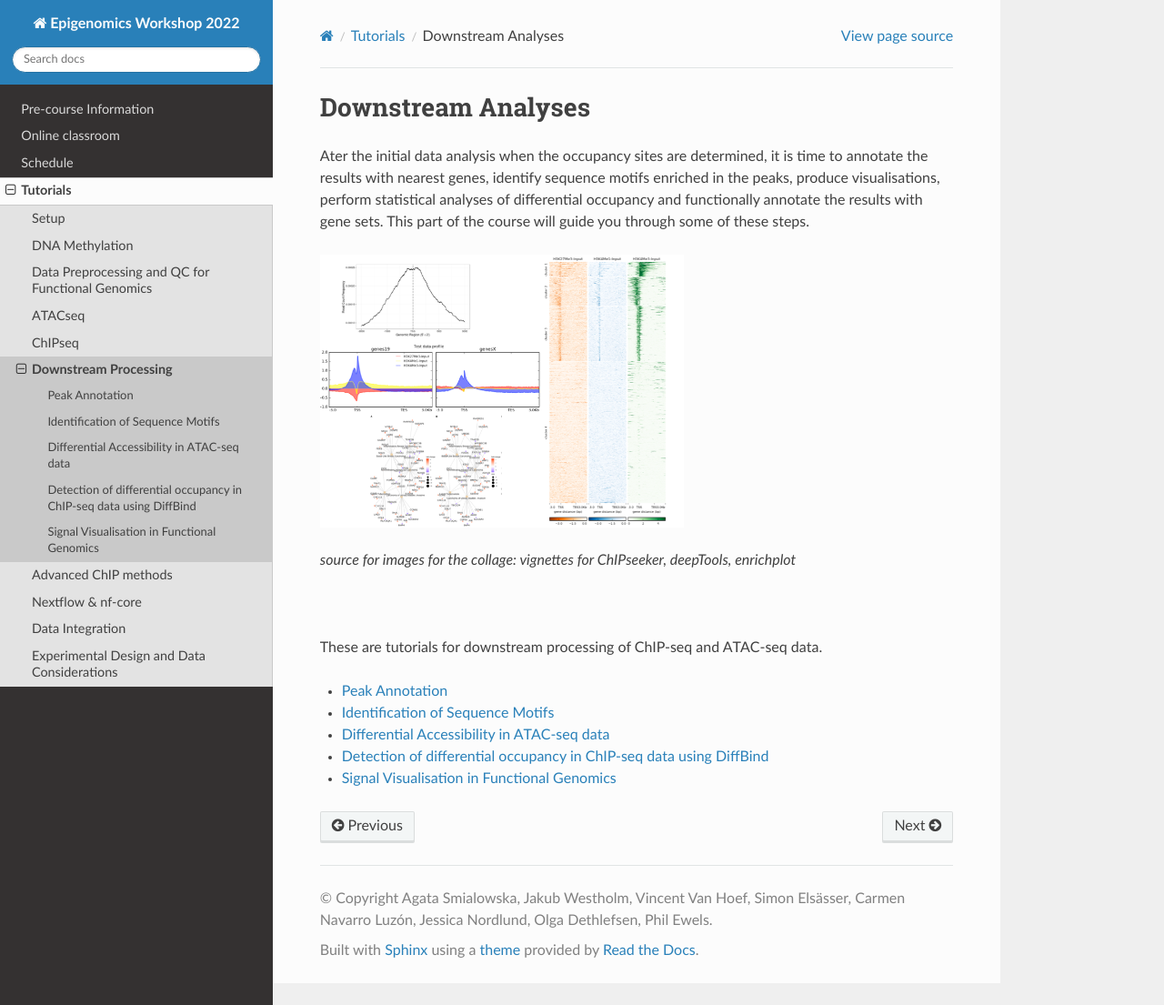
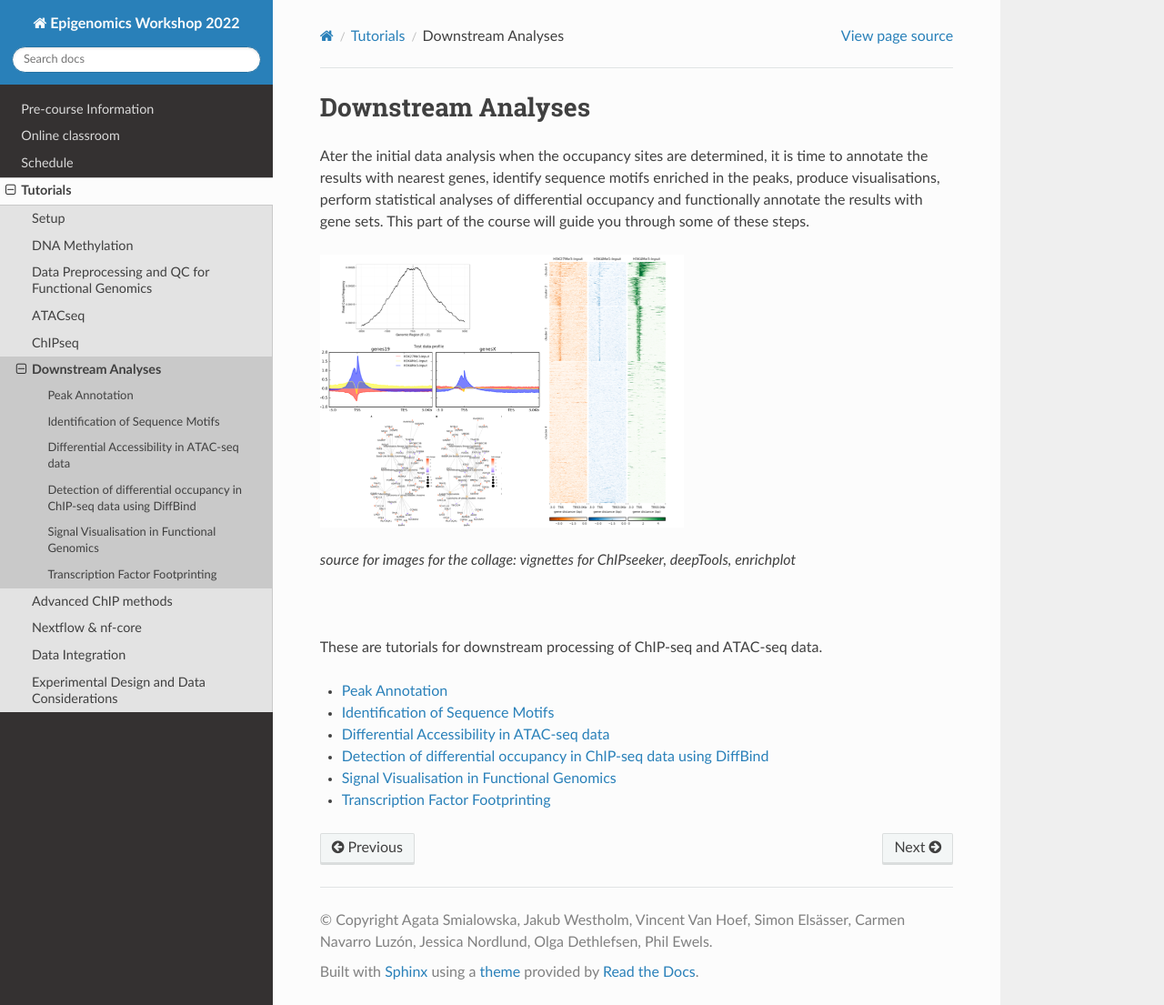
Before and after one commit to NBISweden/workshop-epigenomics-RTDs, a Sphinx documentation site: the page built from docs/content/tutorials/downstream_tutorials.rst, in a window 1280 px wide and 1105 px high. Shown: the whole window at 91% size. Built offline with Sphinx 7.4.7 and the Read the Docs theme 2.0.0, drawn with Linux system fonts in a browser that asks for light colours.

Commit message:
change landing pages

```diff
--- a/docs/content/tutorials.rst
+++ b/docs/content/tutorials.rst
@@ -11,7 +11,7 @@ Tutorials
    Data Preprocessing and QC for Functional Genomics <tutorials/data-preproc-tutorials.rst>
    ATACseq <tutorials/atacseq_tutorials.rst>
    ChIPseq <tutorials/chipseq_tutorials.rst>
-   Downstream Processing <tutorials/downstream_tutorials.rst>
+   Downstream Analyses <tutorials/downstream_tutorials.rst>
    Advanced ChIP methods <tutorials/quantitative_chip_tutorials.rst>
    Nextflow & nf-core<tutorials/nextflow.md>
    Data Integration<tutorials/data_integration_tutorials.rst>
--- a/docs/content/tutorials/atacseq_tutorials.rst
+++ b/docs/content/tutorials/atacseq_tutorials.rst
@@ -52,9 +52,9 @@ These are tutorials for analysis an QC of ATAC-seq data:
 
    Quality Control for ATAC-seq <data-preproc/data-qc-atac.rst>
    ATACseq: Peak Detection <ATACseq/lab-atacseq-bulk.rst>
-   Transcription Factor Footprinting <ATACseq/lab-atac-TFfootprnt.rst>
    Differential Accessibility in ATAC-seq data <atac-chip-downstream/lab-DifAcces.rst>
    Peak Annotation <atac-chip-downstream/lab-PeakAnnot.rst>
+   Transcription Factor Footprinting <ATACseq/lab-atac-TFfootprnt.rst>
 
 
 Tutorials for processing the results after identification of occupancy regions (i.e. peaks or broad domains) can be found in :doc:`Downstream Processing <./downstream_tutorials.rst>` .
--- a/docs/content/tutorials/downstream_tutorials.rst
+++ b/docs/content/tutorials/downstream_tutorials.rst
@@ -31,3 +31,4 @@ These are tutorials for downstream processing of ChIP-seq and ATAC-seq data.
    Differential Accessibility in ATAC-seq data <atac-chip-downstream/lab-DifAcces.rst>
    Detection of differential occupancy in ChIP-seq data using DiffBind <diffBind/lab-diffBinding.rst>
    Signal Visualisation in Functional Genomics <visualisation/lab-visualisation.rst>
+   Transcription Factor Footprinting <ATACseq/lab-atac-TFfootprnt.rst>
```
